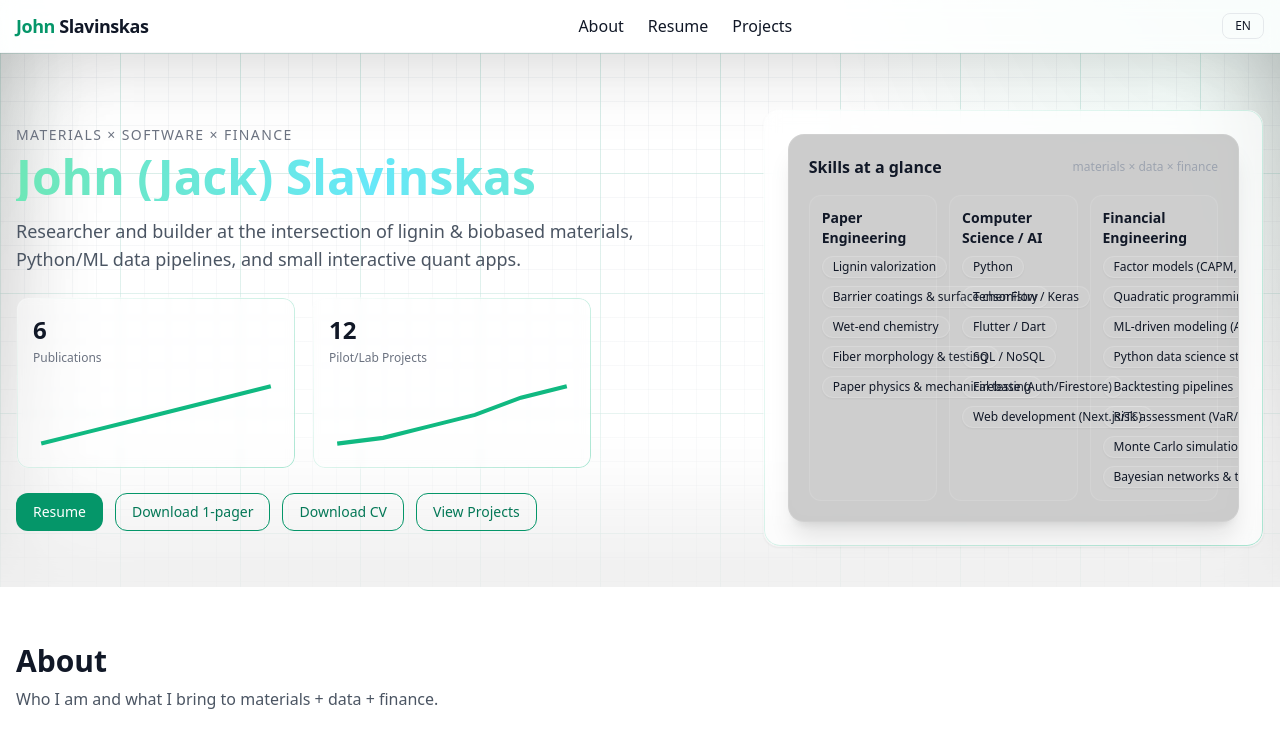
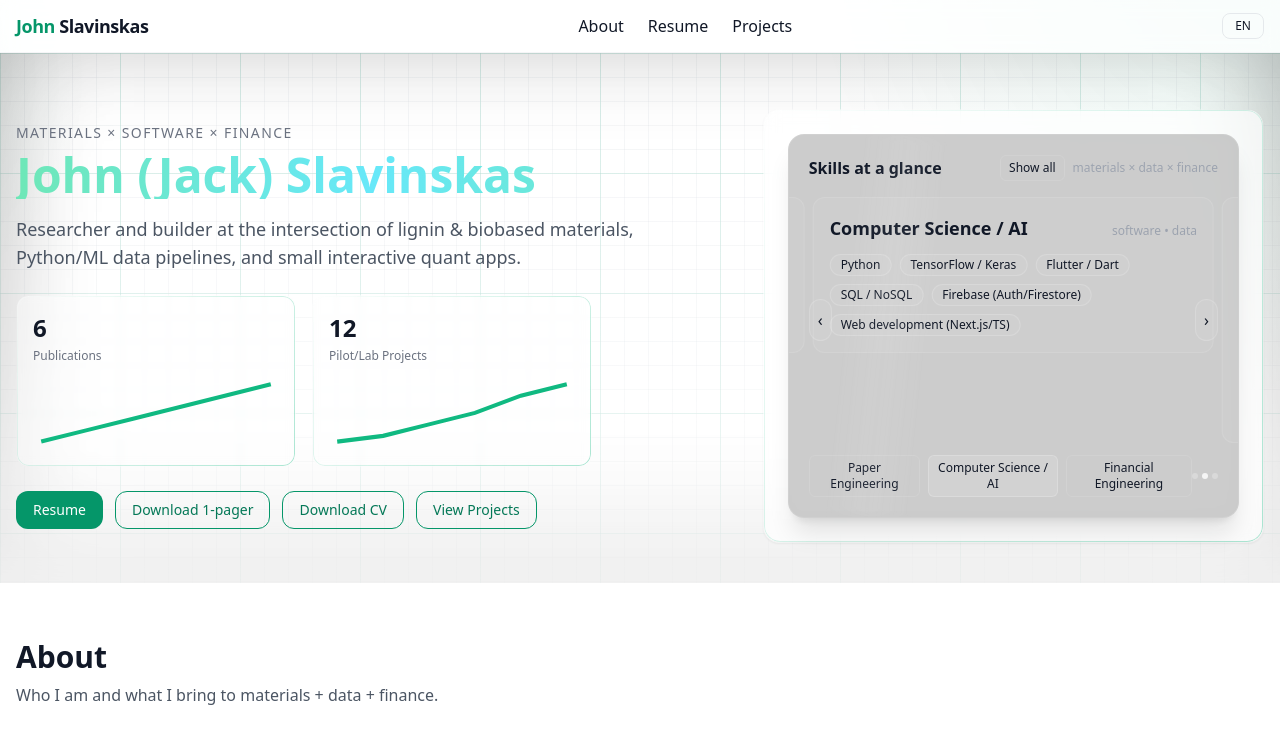
Before and after one commit to Tridude5/JohnSlavinskas, a Next.js app: page / in a window 1280 px wide. Shown: the top 738 px of the page. Built offline with nearby package versions, Linux system fonts and the light colour scheme.

Commit message:
Update SkillsCard.tsx

```diff
--- a/components/SkillsCard.tsx
+++ b/components/SkillsCard.tsx
@@ -2,9 +2,7 @@
 
 import React from "react";
 
-/* =========================
-   DATA — your chosen skills
-   ========================= */
+/** ========= DATA (edit freely) ========= */
 const SKILLS = {
   paper: [
     "Lignin valorization",
@@ -35,171 +33,227 @@ const SKILLS = {
 
 type DomainKey = keyof typeof SKILLS;
 
-const DOMAIN_META: Record<
-  DomainKey,
-  { label: string; startDeg: number; endDeg: number }
-> = {
-  paper:   { label: "Paper Engineering",         startDeg: 150, endDeg: 255 },
-  csai:    { label: "Computer Science / AI",     startDeg: -75, endDeg:  35 },
-  finance: { label: "Financial Engineering",     startDeg:  15, endDeg: 165 },
+const META: Record<DomainKey, { title: string; tagline: string }> = {
+  paper:   { title: "Paper Engineering",       tagline: "materials • processes" },
+  csai:    { title: "Computer Science / AI",   tagline: "software • data" },
+  finance: { title: "Financial Engineering",   tagline: "models • markets" },
 };
 
-/* =========================
-   UTIL
-   ========================= */
-const toRad = (d: number) => (d * Math.PI) / 180;
-const polar = (cx: number, cy: number, r: number, deg: number) => {
-  const t = toRad(deg);
-  return { x: cx + r * Math.cos(t), y: cy + r * Math.sin(t) };
-};
-const arc = (cx: number, cy: number, r: number, a0: number, a1: number) => {
-  const p0 = polar(cx, cy, r, a0);
-  const p1 = polar(cx, cy, r, a1);
-  const large = Math.abs(a1 - a0) > 180 ? 1 : 0;
-  const sweep = a1 > a0 ? 1 : 0;
-  return `M ${p0.x} ${p0.y} A ${r} ${r} 0 ${large} ${sweep} ${p1.x} ${p1.y}`;
-};
-
+/** ========= SMALL BITS ========= */
 function Chip({ text }: { text: string }) {
   return (
-    <span className="inline-flex items-center rounded-full border border-white/15 bg-white/5 px-2.5 py-1 text-xs whitespace-nowrap leading-none shadow-sm hover:scale-[1.04] transition">
+    <span className="inline-flex items-center rounded-full border border-white/15 bg-white/5 px-2.5 py-1 text-xs leading-none whitespace-nowrap hover:scale-[1.05] transition">
       {text}
     </span>
   );
 }
 
-/* ResizeObserver hook so the SVG scales with the card */
-function useContainerWidth<T extends HTMLElement>(initial = 480) {
-  const ref = React.useRef<T>(null);
-  const [w, setW] = React.useState(initial);
-  React.useLayoutEffect(() => {
-    const el = ref.current;
-    if (!el) return;
-    const ro = new ResizeObserver((entries) => {
-      for (const e of entries) setW(e.contentRect.width);
-    });
-    ro.observe(el);
-    return () => ro.disconnect();
-  }, []);
-  return { ref, width: w };
-}
-
-/* =========================
-   SMALL-SCREEN TRI-CARDS
-   ========================= */
-function TriCards() {
-  const groups: { k: DomainKey; title: string; items: readonly string[] }[] = [
-    { k: "paper", title: DOMAIN_META.paper.label, items: SKILLS.paper },
-    { k: "csai", title: DOMAIN_META.csai.label, items: SKILLS.csai },
-    { k: "finance", title: DOMAIN_META.finance.label, items: SKILLS.finance },
-  ];
+function Slide({
+  domain,
+  active,
+}: {
+  domain: DomainKey;
+  active: boolean;
+}) {
+  const { title, tagline } = META[domain];
+  const items = SKILLS[domain];
   return (
-    <div className="grid grid-cols-1 sm:grid-cols-3 gap-3">
-      {groups.map(({ k, title, items }) => (
-        <div key={k} className="rounded-xl border border-white/10 bg-white/[0.04] p-3">
-          <div className="text-sm font-semibold mb-2">{title}</div>
-          <div className="flex flex-wrap gap-2">
-            {items.map((t) => (
-              <Chip key={t} text={t} />
-            ))}
-          </div>
+    <div
+      className="shrink-0 w-full px-1"
+      aria-hidden={!active}
+      role="group"
+      aria-roledescription="slide"
+    >
+      <div className="rounded-xl border border-white/10 bg-white/[0.04] p-4">
+        <div className="flex items-baseline justify-between">
+          <div className="text-lg font-semibold">{title}</div>
+          <div className="text-xs text-gray-400">{tagline}</div>
         </div>
-      ))}
+        <div className="mt-3 flex flex-wrap gap-2">
+          {items.map((t) => (
+            <Chip key={t} text={t} />
+          ))}
+        </div>
+      </div>
     </div>
   );
 }
 
-/* =========================
-   MAIN COMPONENT (Orbit v2)
-   ========================= */
-export default function OrbitSkillsCardV2() {
-  const { ref, width } = useContainerWidth<HTMLDivElement>(520);
+/** ========= MAIN COMPONENT ========= */
+export default function SkillsShowcaseCard() {
+  const domains: DomainKey[] = ["paper", "csai", "finance"];
+  const [index, setIndex] = React.useState(0);
+  const [auto, setAuto] = React.useState(true);
 
-  // switch to Tri-Cards under ~420px
-  const compact = width < 420;
+  const prefersReducedMotion =
+    typeof window !== "undefined" &&
+    window.matchMedia?.("(prefers-reduced-motion: reduce)").matches;
 
-  // size scales with container, capped for aesthetic
-  const size = Math.min(Math.max(width, 360), 560);
-  const cx = size / 2;
-  const cy = size / 2;
-  const orbitR = size * 0.34;  // smaller ring to keep chips well inside
-  const hubR = size * 0.15;
+  // Auto-advance (paused on hover or after manual interaction)
+  React.useEffect(() => {
+    if (!auto || prefersReducedMotion) return;
+    const id = setInterval(
+      () => setIndex((i) => (i + 1) % domains.length),
+      5200
+    );
+    return () => clearInterval(id);
+  }, [auto, prefersReducedMotion]);
 
-  const chipPositions = (k: DomainKey) => {
-    const items = SKILLS[k];
-    const { startDeg, endDeg } = DOMAIN_META[k];
-    const span = endDeg - startDeg;
-    const n = items.length;
-    const margin = 0.06 * Math.abs(span);
-    const s = span > 0 ? startDeg + margin : startDeg - margin;
-    const e = span > 0 ? endDeg - margin : endDeg + margin;
+  // Keyboard + swipe support
+  const touchRef = React.useRef<{ x: number; y: number } | null>(null);
 
-    return items.map((label, i) => {
-      const deg = s + ((e - s) * (i + 1)) / (n + 1);
-      // place chips INSIDE the ring
-      const { x, y } = polar(cx, cy, orbitR - 18, deg);
-      return { label, x, y };
-    });
+  const onKey = (e: React.KeyboardEvent) => {
+    if (e.key === "ArrowRight") {
+      setIndex((i) => (i + 1) % domains.length);
+      setAuto(false);
+    } else if (e.key === "ArrowLeft") {
+      setIndex((i) => (i - 1 + domains.length) % domains.length);
+      setAuto(false);
+    }
   };
 
+  const onTouchStart = (e: React.TouchEvent) => {
+    const t = e.touches[0];
+    touchRef.current = { x: t.clientX, y: t.clientY };
+  };
+  const onTouchEnd = (e: React.TouchEvent) => {
+    const start = touchRef.current;
+    if (!start) return;
+    const t = e.changedTouches[0];
+    const dx = t.clientX - start.x;
+    const dy = t.clientY - start.y;
+    if (Math.abs(dx) > Math.abs(dy) && Math.abs(dx) > 30) {
+      setIndex((i) =>
+        dx < 0 ? (i + 1) % domains.length : (i - 1 + domains.length) % domains.length
+      );
+      setAuto(false);
+    }
+    touchRef.current = null;
+  };
+
+  // “All” view toggle
+  const [showAll, setShowAll] = React.useState(false);
+
   return (
-    <aside className="relative rounded-2xl border border-white/10 bg-black/20 backdrop-blur p-5 shadow-xl overflow-hidden">
-      <div className="flex items-center justify-between">
+    <aside
+      className="relative rounded-2xl border border-white/10 bg-black/20 backdrop-blur p-5 shadow-xl overflow-hidden"
+      onMouseEnter={() => setAuto(false)}
+      onMouseLeave={() => setAuto(true)}
+      onKeyDown={onKey}
+    >
+      <div className="flex items-center justify-between gap-2">
         <h3 className="font-semibold">Skills at a glance</h3>
-        <div className="text-xs text-gray-400">materials × data × finance</div>
+        <div className="flex items-center gap-2">
+          <button
+            className="text-xs px-2 py-1 rounded-md border border-white/10 hover:bg-white/5 transition"
+            onClick={() => setShowAll((s) => !s)}
+            aria-pressed={showAll}
+          >
+            {showAll ? "Carousel view" : "Show all"}
+          </button>
+          <div className="text-xs text-gray-400">materials × data × finance</div>
+        </div>
       </div>
 
-      <div ref={ref} className="mt-4">
-        {compact ? (
-          <TriCards />
-        ) : (
-          <div className="relative mx-auto" style={{ width: size, height: size }}>
-            <svg width={size} height={size} viewBox={`0 0 ${size} ${size}`} className="block">
-              {/* Center hub */}
-              <circle cx={cx} cy={cy} r={hubR} stroke="currentColor" strokeWidth={2} fill="none" />
-              <text x={cx} y={cy - 6} textAnchor="middle" className="fill-current" style={{ fontSize: 14, fontWeight: 700 }}>
-                Optimization •
-              </text>
-              <text x={cx} y={cy + 12} textAnchor="middle" className="fill-current" style={{ fontSize: 14, fontWeight: 700 }}>
-                Modeling • Data
-              </text>
+      {showAll ? (
+        // All three columns
+        <div className="mt-4 grid grid-cols-1 md:grid-cols-3 gap-3">
+          {domains.map((d) => (
+            <div key={d} className="rounded-xl border border-white/10 bg-white/[0.04] p-4">
+              <div className="text-sm font-semibold">{META[d].title}</div>
+              <div className="text-xs text-gray-400">{META[d].tagline}</div>
+              <div className="mt-3 flex flex-wrap gap-2">
+                {SKILLS[d].map((t) => (
+                  <Chip key={t} text={t} />
+                ))}
+              </div>
+            </div>
+          ))}
+        </div>
+      ) : (
+        // Carousel
+        <div
+          className="mt-4"
+          role="region"
+          aria-label="Skills carousel"
+          onTouchStart={onTouchStart}
+          onTouchEnd={onTouchEnd}
+        >
+          <div className="relative">
+            {/* Track */}
+            <div
+              className="flex transition-transform duration-500"
+              style={{ transform: `translateX(-${index * 100}%)` }}
+            >
+              {domains.map((d, i) => (
+                <Slide key={d} domain={d} active={i === index} />
+              ))}
+            </div>
 
-              {/* Orbit arcs + labels (labels now INSIDE ring) */}
-              {(Object.keys(DOMAIN_META) as DomainKey[]).map((k) => {
-                const { startDeg, endDeg, label } = DOMAIN_META[k];
-                const path = arc(cx, cy, orbitR, startDeg, endDeg);
-                const mid = (startDeg + endDeg) / 2;
-                const { x, y } = polar(cx, cy, orbitR - 44, mid);
-                return (
-                  <g key={k}>
-                    <path d={path} stroke="currentColor" strokeWidth={2} fill="none" opacity={0.9} />
-                    <text x={x} y={y} textAnchor="middle" dominantBaseline="central" className="fill-current" style={{ fontSize: 13, fontWeight: 700 }}>
-                      {label}
-                    </text>
-                  </g>
-                );
-              })}
-            </svg>
+            {/* Arrows */}
+            <div className="absolute inset-y-0 left-0 flex items-center">
+              <button
+                aria-label="Previous"
+                className="rounded-full border border-white/15 bg-white/5 p-2 hover:bg-white/10 transition"
+                onClick={() => {
+                  setIndex((i) => (i - 1 + domains.length) % domains.length);
+                  setAuto(false);
+                }}
+              >
+                ‹
+              </button>
+            </div>
+            <div className="absolute inset-y-0 right-0 flex items-center">
+              <button
+                aria-label="Next"
+                className="rounded-full border border-white/15 bg-white/5 p-2 hover:bg-white/10 transition"
+                onClick={() => {
+                  setIndex((i) => (i + 1) % domains.length);
+                  setAuto(false);
+                }}
+              >
+                ›
+              </button>
+            </div>
+          </div>
 
-            {/* Chips (HTML overlay positioned INSIDE the ring) */}
-            {(Object.keys(DOMAIN_META) as DomainKey[]).map((k) =>
-              chipPositions(k).map(({ label, x, y }) => (
-                <div
-                  key={`${k}-${label}`}
-                  className="absolute"
-                  style={{ left: x, top: y, transform: "translate(-50%, -50%)" }}
+          {/* Tabs + dots */}
+          <div className="mt-3 flex items-center justify-between">
+            <div className="flex gap-2">
+              {domains.map((d, i) => (
+                <button
+                  key={d}
+                  className={`text-xs px-2 py-1 rounded-md border ${
+                    i === index
+                      ? "border-white/20 bg-white/10"
+                      : "border-white/10 hover:bg-white/5"
+                  } transition`}
+                  onClick={() => {
+                    setIndex(i);
+                    setAuto(false);
+                  }}
                 >
-                  <Chip text={label} />
-                </div>
-              ))
-            )}
+                  {META[d].title}
+                </button>
+              ))}
+            </div>
+            <div className="flex items-center gap-1">
+              {domains.map((_, i) => (
+                <span
+                  key={i}
+                  className={`h-1.5 w-1.5 rounded-full ${
+                    i === index ? "bg-white/80" : "bg-white/25"
+                  }`}
+                  aria-hidden="true"
+                />
+              ))}
+            </div>
+          </div>
+        </div>
+      )}
 
-            {/* Soft shimmer */}
-            <div className="pointer-events-none absolute -left-16 top-0 h-full w-20 bg-gradient-to-r from-transparent via-white/[0.08] to-transparent rotate-6 blur-sm animate-[shimmer_3.6s_ease-in-out_infinite]" />
-          </div>
-        )}
-      </div>
-
+      {/* subtle shimmer accent */}
+      <div className="pointer-events-none absolute -left-20 top-0 h-full w-24 bg-gradient-to-r from-transparent via-white/[0.08] to-transparent rotate-6 blur-sm animate-[shimmer_3.6s_ease-in-out_infinite]" />
       <style jsx>{`
         @keyframes shimmer {
           0% { transform: translateX(0) rotate(6deg); }
```
